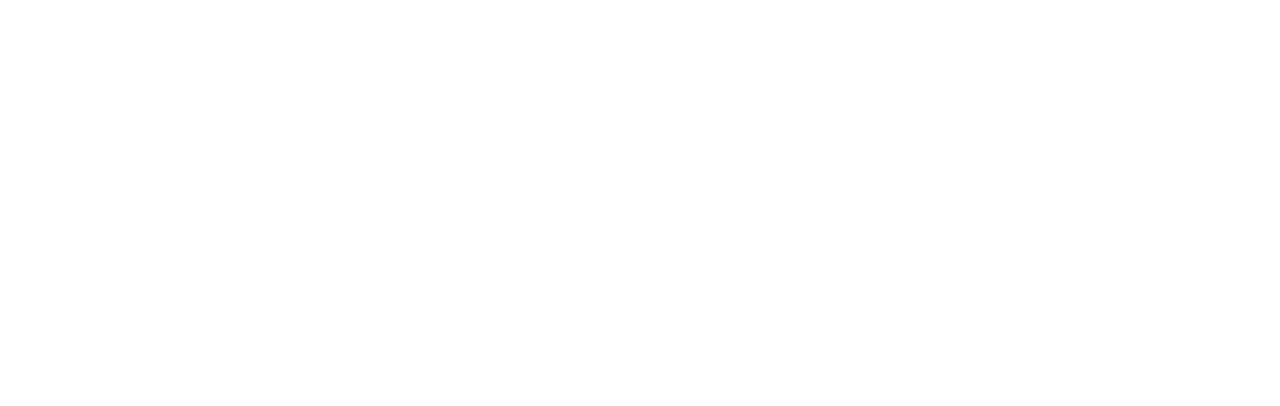
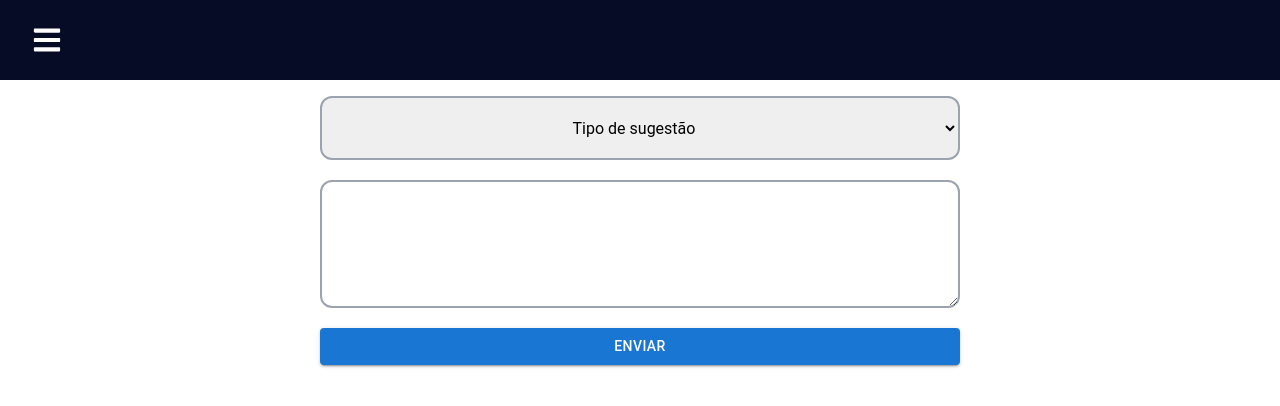
Before and after one commit to AhgoraLabs/AhLib-frontend, a React (Create React App) app: page /sugestoes in a window 1280 px wide. Shown: the top 406 px of the page. Built offline with nearby package versions, Linux system fonts and the light colour scheme; sample sign-in values are in the browser's storage.

Commit message:
adding suggestion page

```diff
--- a/src/App.js
+++ b/src/App.js
@@ -12,6 +12,7 @@ import ReportPage from './pages/GenerateReport';
 import BookInfo from "./pages/BookInfo";
 import BookRegister from "./pages/BookRegister";
 import Home from "./pages/Home";
+import Suggestions from './pages/Suggestions';
 
 const App = () => {
 
@@ -25,6 +26,7 @@ const App = () => {
 				<NavRoute exact path='/livros/bookInfo/:id' header={<Navbar />} component={BookInfo}></NavRoute>
 				<NavRoute exact path='/livros/cadastrar' header={<Navbar />} component={BookRegister}></NavRoute>
 				<NavRoute exact path='/relatorios/avaliacoes' header={<Navbar />} component={ReportPage}></NavRoute>
+				<NavRoute exact path='/sugestoes/' header={<Navbar />} component={Suggestions}></NavRoute>
 			</Routes>
 		</div>
 	);
--- a/src/components/SidebarData.js
+++ b/src/components/SidebarData.js
@@ -32,8 +32,8 @@ export const SideBarData = [
         cName: `flex justify-start items-center py-2 pl-4 list-none h-14 hover:bg-blue`
     },
     {
-        title: 'Mensagens',
-        path: '/mensagens',
+        title: 'Sugestões',
+        path: '/sugestoes',
         icon: <FaIcons.FaEnvelopeOpenText />,
         cName: `flex justify-start items-center py-2 pl-4 list-none h-14 hover:bg-blue`
     },
--- /dev/null
+++ b/src/pages/Suggestions.js
@@ -0,0 +1,32 @@
+import React from 'react';
+import { Button } from '@mui/material';
+
+const SuggestionPage = () => {
+    const selectOptions = [
+        'Tipo de sugestão',
+        'Sugestão de nova funcionalidade',
+        'Sugestão de compra',
+        'Elogio',
+        'Outro'
+    ];
+
+    return (
+        <div className='flex justify-around items-center'>
+            <form className='flex flex-col rounded-xl h-3/4  mt-4 w-2/4'>
+                <select className='h-16 px-4 border-2 border-gray-400 rounded-xl font-sans text-center'>
+                    {selectOptions.map(option => <option value={option}> {option} </option>)}
+                </select>
+
+                <textarea
+                    className='h-32 px-4 mt-5 outline-none border-2 border-gray-400 rounded-xl focus:border-blue-700 font-sans'
+                ></textarea>
+                <div className=' mt-5 flex flex-col rounded-xl h-3/4  mt-4 w-4/4'>
+                    <Button className='cursor-pointer bg-primary' variant="contained" type="submit">Enviar</Button>
+                </div>
+            </form>
+
+        </div>
+    )
+}
+
+export default SuggestionPage;
```
